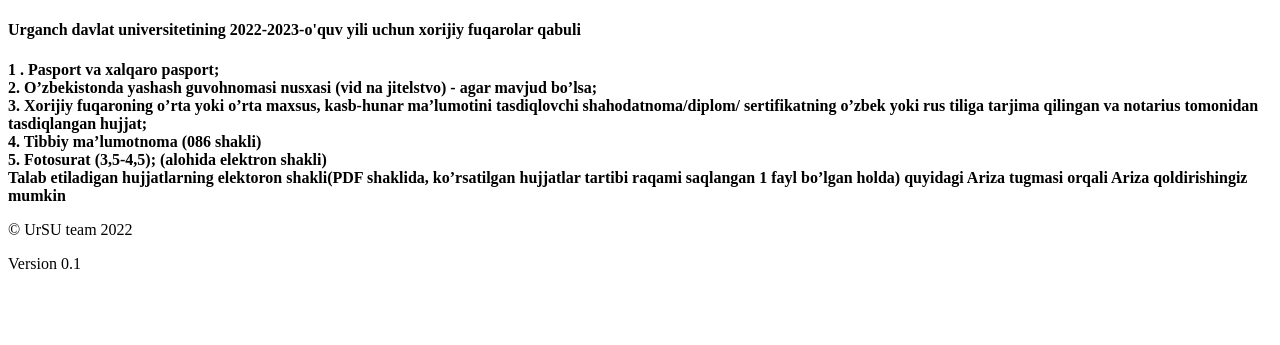
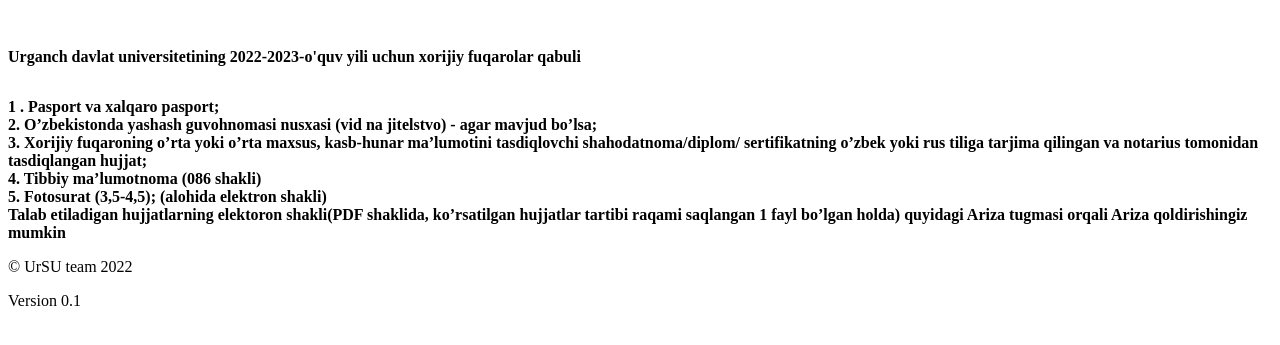
Before and after one commit to komandos/xalqaro_qabul, a Yii app: template frontend/views/site/index.php in a window 1280 px wide. Shown: the top 345 px of the page. Run offline with PHP 8.4 and a stand-in for Yii, Linux system fonts and the light colour scheme; the template is opened without the code that fills it: most values are stand-ins (such as "Sample title", 1, 10 or a date in 2020); data that the repository does not hold is empty; some libraries are stand-ins or nearby versions.

Commit message:
Ursu vacansy update Xalqaro qabul

```diff
--- a/frontend/views/site/index.php
+++ b/frontend/views/site/index.php
@@ -18,14 +18,14 @@ use yii\helpers\Html;
 use yii\helpers\Url;
 use yii\widgets\MaskedInput;
 
-$this->title = Yii::t('app', 'UrSU Vacancy');
+$this->title = Yii::t('app', 'UrSU Xalqaro qabul');
 ?>
 <div class="site-index">
-    <h4 class="text-center">
+    <h4 style="margin-top: 3rem;" class="text-center">
         <?= Yii::t('app', "Urganch davlat universitetining
 2022-2023-o'quv yili uchun xorijiy fuqarolar qabuli
 ") ?> </h4>
-    <p><span style="text-align: right;font-family:times new roman,times,serif"><strong><span style="font-size:16px">1 . Pasport va xalqaro&nbsp;pasport;<br />
+    <p style="margin-top: 2rem;"><span style="text-align: right;font-family:times new roman,times,serif"><strong><span style="font-size:16px">1 . Pasport va xalqaro&nbsp;pasport;<br />
 2. Oʼzbekistonda yashash guvohnomasi nusxasi (vid na jitelstvo) - agar mavjud boʼlsa;<br />
 3. Xorijiy fuqaroning oʼrta yoki oʼrta maxsus, kasb-hunar maʼlumotini tasdiqlovchi shahodatnoma/diplom/ sertifikatning oʼzbek yoki rus tiliga tarjima qilingan va notarius tomonidan tasdiqlangan hujjat;<br />
 4. Tibbiy maʼlumotnoma (086 shakli)<br />
```
